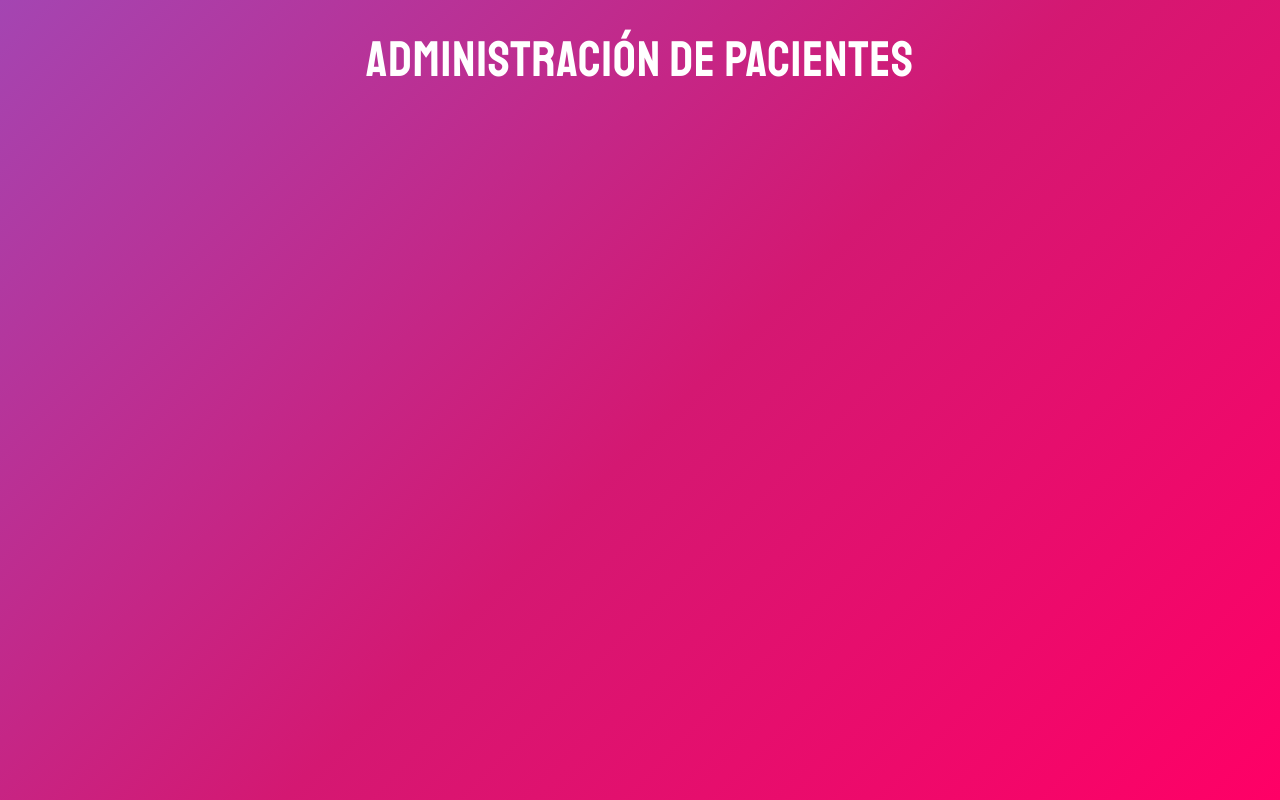
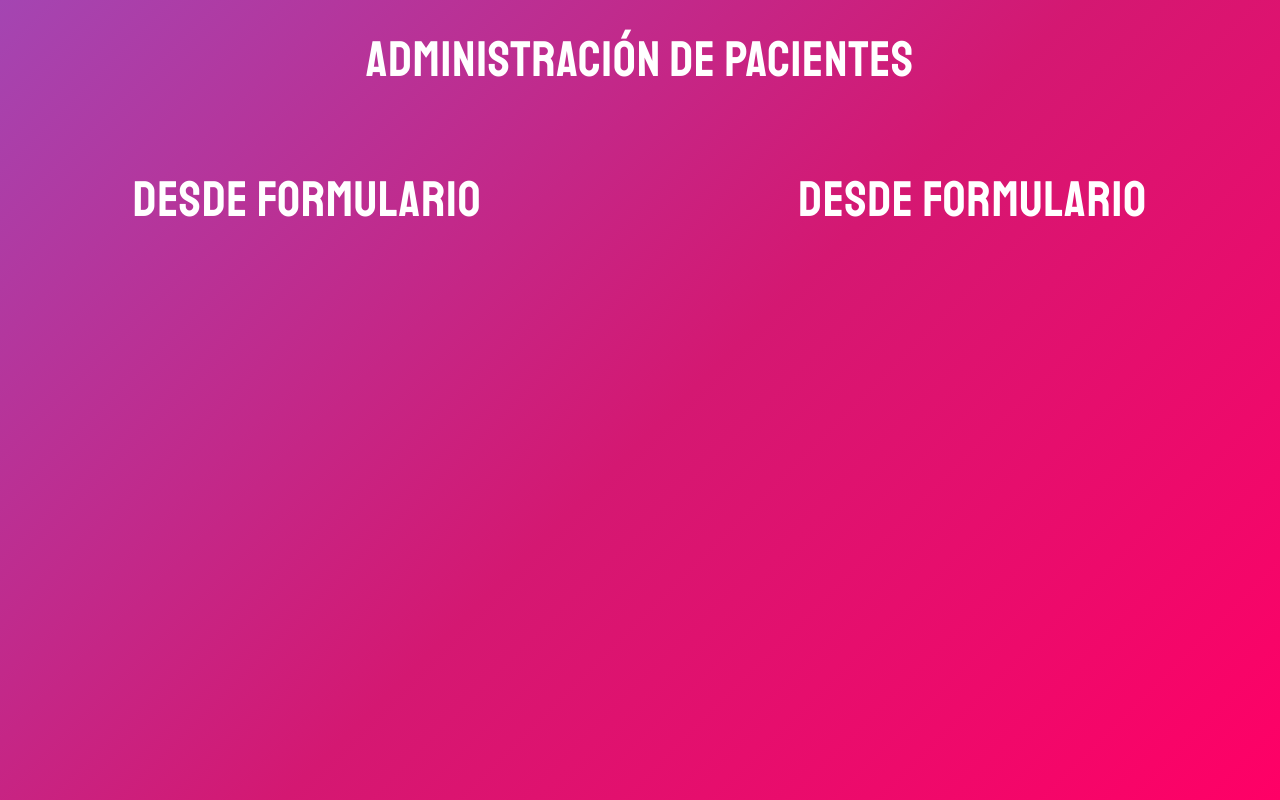
Before and after one commit to alejandroPolak-1/citas_turnos, a React (Create React App) app: page / in a window 1280 px wide. Built offline with nearby package versions, Linux system fonts and the light colour scheme.

Commit message:
[Formulario]

```diff
--- a/src/App.js
+++ b/src/App.js
@@ -1,9 +1,23 @@
-import React from 'react';
+import React, { Fragment } from 'react'
+import Formulario from './components/Formulario'
 
 function App() {
   return (
-    <h1>Administración de Pacientes</h1>
-  );
+    <Fragment>
+      <h1>Administración de Pacientes</h1>
+      <div className="conteiner">
+        <div className="row">
+          <div className="one-half column">
+            <Formulario />
+          </div>
+
+          <div className="one-half column">
+            <Formulario />
+          </div>
+        </div>
+      </div>
+    </Fragment>
+  )
 }
 
-export default App;
+export default App
--- /dev/null
+++ b/src/components/Formulario.js
@@ -0,0 +1,7 @@
+import React from 'react'
+
+const Formulario = () => {
+  return <h1>Desde Formulario </h1>
+}
+
+export default Formulario
```
